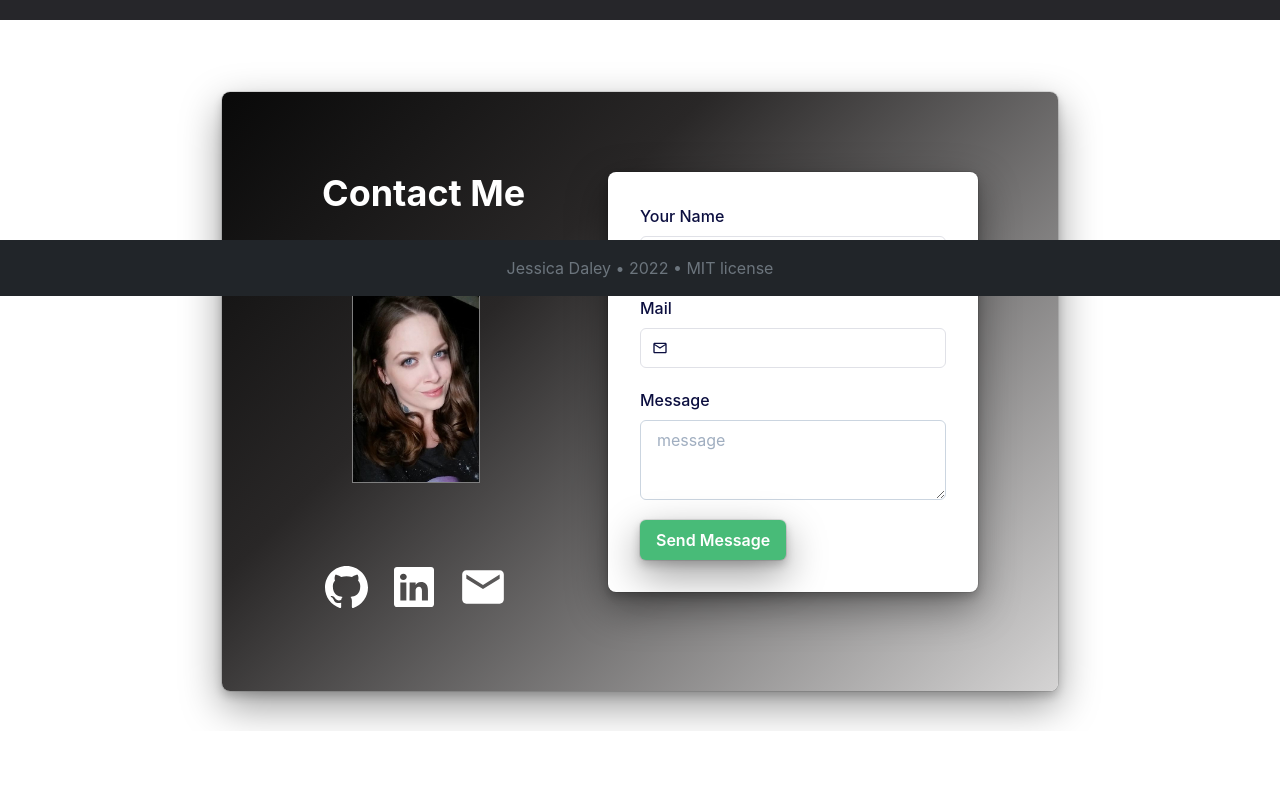
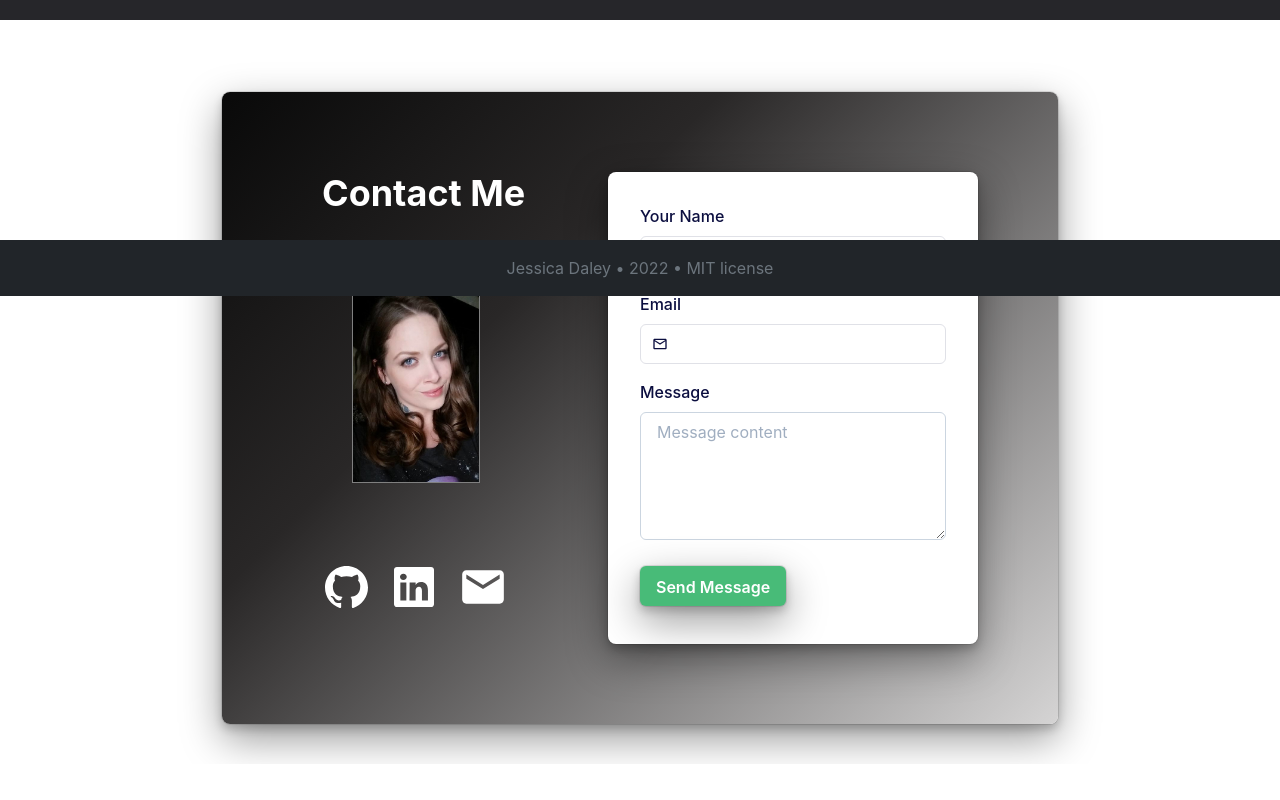
Before and after one commit to JessicaLDaley/my-portfolio, a React (Create React App) app: page /Contact in a window 1280 px wide. Shown: the part 504-1304 px from the top of the page. Built offline with nearby package versions, Linux system fonts and the light colour scheme.

Commit message:
added messaging functionality to contact form

```diff
--- a/src/components/pages/Contact.js
+++ b/src/components/pages/Contact.js
@@ -70,7 +70,7 @@ function Contact(props) {
                         icon={<BsGithub size="43px" />}
                       /></a>
 
-
+                    <a href="https://www.linkedin.com/in/jessica-daley-full-stack-developer/">
                       <IconButton
                         aria-label="linkedin"
                         variant="ghost"
@@ -79,7 +79,9 @@ function Contact(props) {
                         isRound={false}
                         _hover={{ bg: 'primary.400' }}
                         icon={<BsLinkedin size="40px" />}
-                    />
+                      /></a>
+
+                    <a href="mailto:jessicadaley127@gmail.com">
                       <IconButton
                         aria-label="email"
                         variant="ghost"
@@ -88,49 +90,62 @@ function Contact(props) {
                         isRound={false}
                         _hover={{ bg: 'primary.400' }}
                         icon={<MdEmail size="50px" />}
-                    />
+                      /></a>
+
                   </HStack>
                 </Box>
               </WrapItem>
               <WrapItem>
+
                 <Box boxShadow="dark-lg" bg="white" borderRadius="lg">
-                  <Box className="form" m={8} color="#0B0E3F">
-                    <VStack spacing={5}>
+                  <Box className="form" height="50%" m={8} color="#0B0E3F">
+                    <VStack spacing={8}>
+                      <form action="https://formsubmit.co/jessicadaley127@gmail.com" method="POST">
                         <FormControl id="name">
+
                           <FormLabel>Your Name</FormLabel>
                           <InputGroup borderColor="#E0E1E7">
                             <InputLeftElement
+
                               pointerEvents="none"
                               children={<BsPerson color="gray.800" />}
                             />
-                          <Input type="text" size="md" />
+                            <Input mb="1rem" type="text" name="name" size="md" required />
                           </InputGroup>
                         </FormControl>
                         <FormControl id="name">
-                        <FormLabel>Mail</FormLabel>
+                          <FormLabel>Email</FormLabel>
                           <InputGroup borderColor="#E0E1E7">
                             <InputLeftElement
                               pointerEvents="none"
                               children={<MdOutlineEmail color="gray.800" />}
                             />
-                          <Input type="text" size="md" />
+                            <Input mb="1rem" type="email" name="email" size="md" required />
                           </InputGroup>
                         </FormControl>
                         <FormControl id="name">
                           <FormLabel>Message</FormLabel>
                           <Textarea
+                            height="8rem"
+                            mb="3rem"
+                            name='message'
                             borderColor="gray.300"
                             _hover={{
                               borderRadius: 'gray.300',
                             }}
-                          placeholder="message"
+                            placeholder="Message content"
                           />
                         </FormControl>
+
                         <FormControl id="name" float="right">
+
                           <Button
+                            mt="-8"
+                            type="submit"
                             variant="solid"
                             bg="green.400"
                             color="white"
+                            pt="1"
                             boxShadow="dark-lg"
                             _hover={{
                               bg: 'green.500',
@@ -140,10 +155,14 @@ function Contact(props) {
                             }}>
                             Send Message
                           </Button>
+
+
                         </FormControl>
+                      </form>
                     </VStack>
                   </Box>
                 </Box>
+
               </WrapItem>
             </Wrap>
           </Box>
```
Lines whose indentation alone changed are shown as unchanged.
